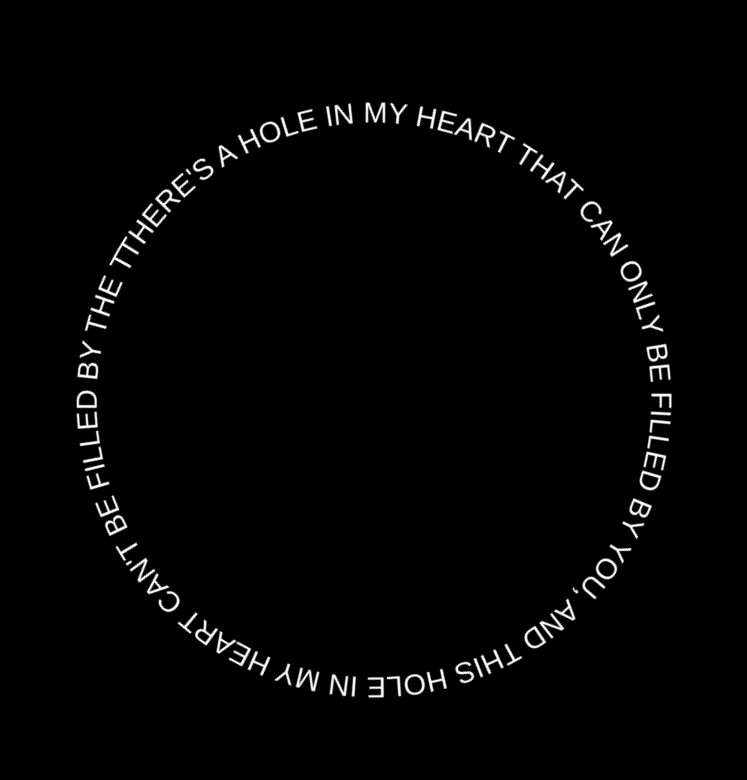
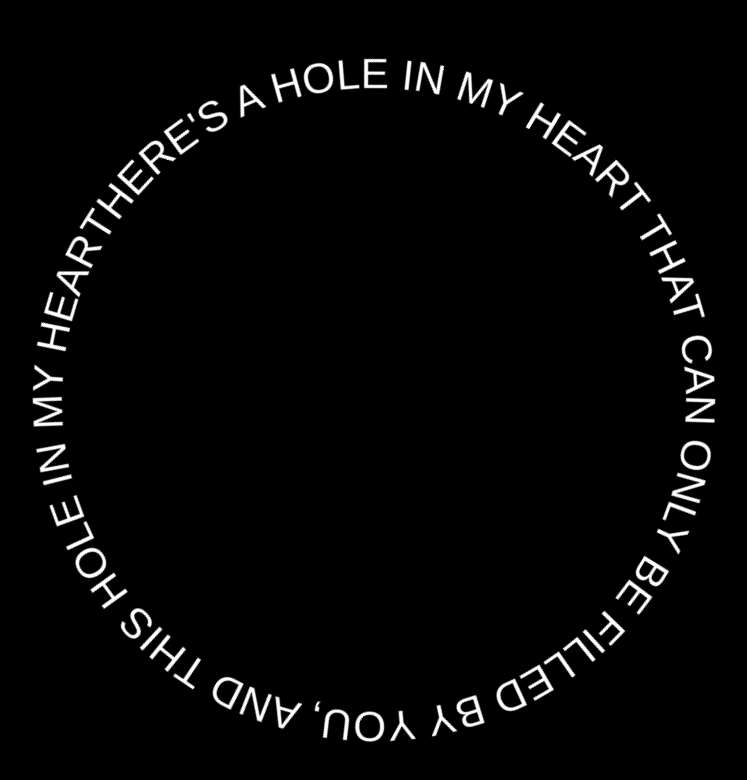
Before and after one commit to sierogc/hole, a plain HTML site: page index.html in a window 1280 px wide. Shown: the whole page, without its empty margins (266-1013 px from the left). Drawn offline with Linux system fonts and the light colour scheme.

Commit message:
Update index.html

```diff
--- a/index.html
+++ b/index.html
@@ -12,18 +12,21 @@
       display: flex;
       justify-content: center;
       align-items: center;
+      overflow: hidden;
     }
 
     svg {
-    width: 80vmin;
-    height: 80vmin;
+      width: 90vmin;
+      height: 90vmin;
+      max-width: 100vw;
+      max-height: 100vh;
       animation: rotate 60s linear infinite;
     }
 
     text {
       fill: white;
       font-family: Arial, sans-serif;
-    font-size: 1.7vmin;
+      font-size: 2.2vmin;
     }
 
     @keyframes rotate {
@@ -34,7 +37,7 @@
 </head>
 <body>
 
-<svg viewBox="0 0 300 300" aria-label="Rotating circular text" role="img" >
+<svg viewBox="0 0 300 300" preserveAspectRatio="xMidYMid meet" aria-label="Rotating circular text" role="img">
   <defs>
     <path id="circlePath" d="
       M 150, 150
```
Lines whose indentation alone changed are shown as unchanged.
